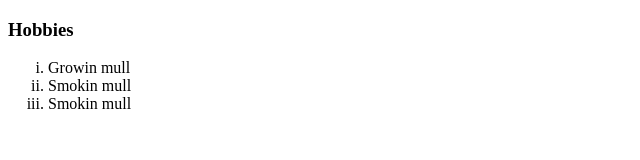
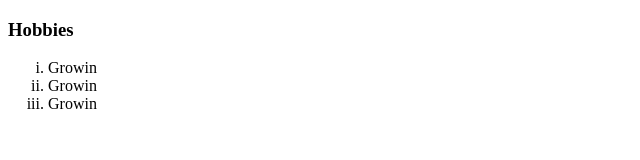
Before and after one commit to ireece/vegnmull, a plain HTML site: page hobbies.html in a window 1280 px wide. Shown: the whole page, without its empty margins (0-640 px from the left). Drawn offline with Linux system fonts and the light colour scheme.

Commit message:
Update hobbies.html

```diff
--- a/hobbies.html
+++ b/hobbies.html
@@ -7,9 +7,9 @@
 <body>
     <h3>Hobbies</h3>
     <ol type="i">
-      <li>Growin mull</li>
-      <li>Smokin mull</li>
-      <li>Smokin mull</li>
+      <li>Growin</li>
+      <li>Growin</li>
+      <li>Growin</li>
     </ol>
 </body>
 </html>
```
